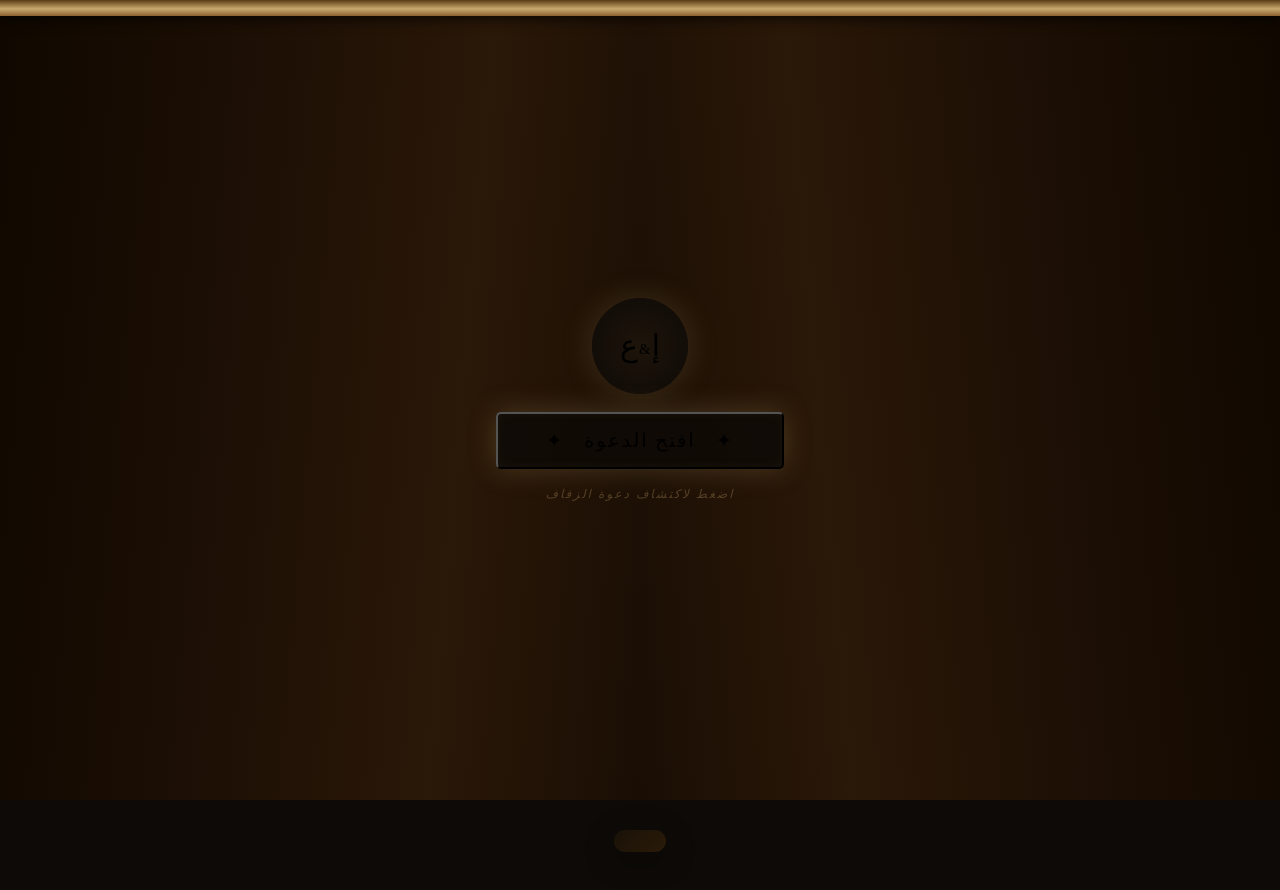
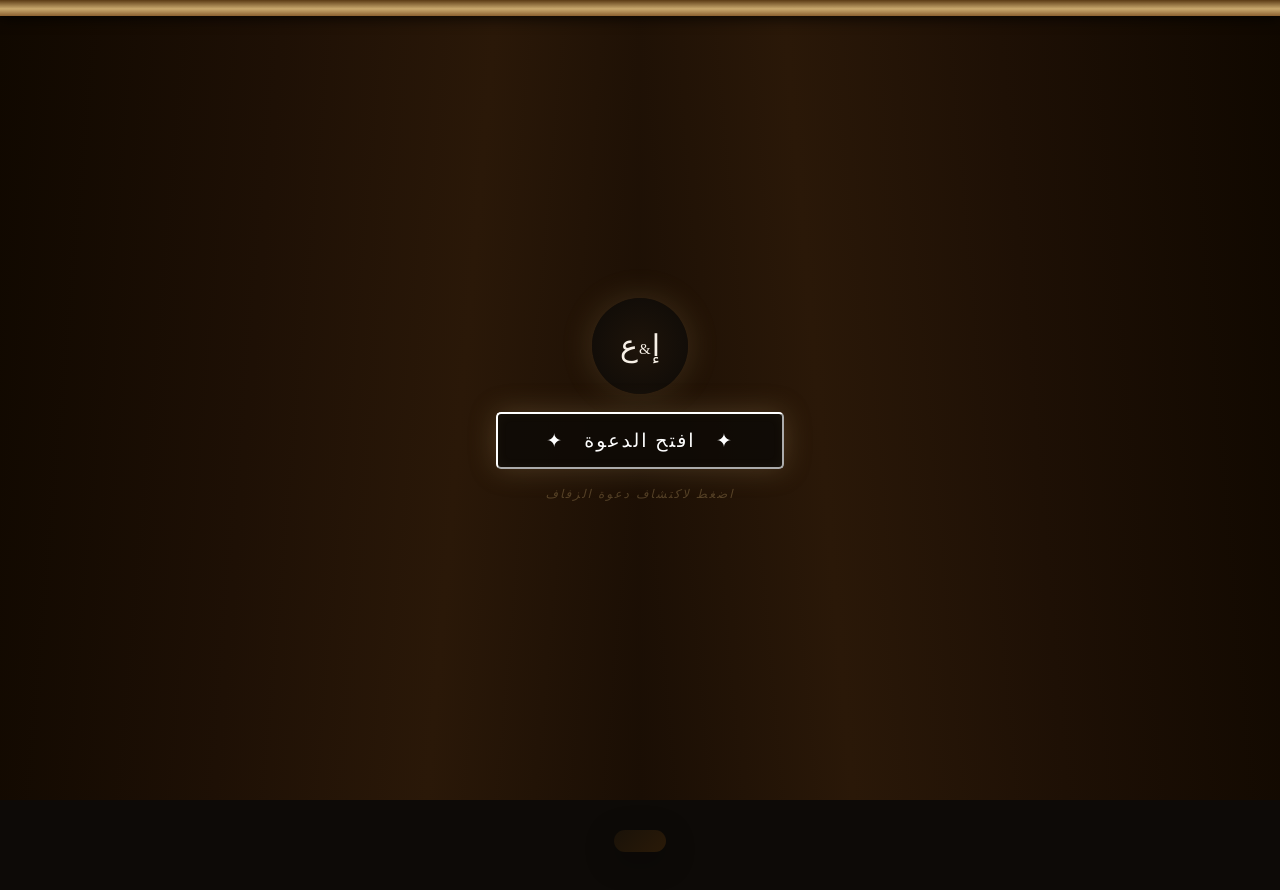
Before and after one commit to AlaaHabli/Invitations-card, a plain HTML site: page index.html in a window 1280 px wide. Drawn offline with Linux system fonts and the light colour scheme.

Commit message:
Update index.html

```diff
--- a/index.html
+++ b/index.html
@@ -3,13 +3,14 @@
 <html lang="ar" dir="rtl">
 <head>
 <meta charset="UTF-8"/>
+<meta name="color-scheme" content="dark"/>
 <meta name="viewport" content="width=device-width, initial-scale=1.0"/>
 <title>إسلام & علاء — ٢٣ يوليو ٢٠٢٦</title>
 <link href="https://fonts.googleapis.com/css2?family=Amiri:ital,wght@0,400;0,700;1,400&family=Cormorant+Garamond:ital,wght@0,300;0,400;1,300;1,400&family=Cinzel:wght@400;600&display=swap" rel="stylesheet"/>
 <style>
 *,*::before,*::after{box-sizing:border-box;margin:0;padding:0}
 :root{--gold:#C9A96E;--gold2:#E8D5A3;--dark:#0D0A07;--cream:#F7F0E6;--rose:#8B5E52}
-html,body{width:100%;min-height:100vh;background:var(--dark);font-family:'Amiri',serif;overflow-x:hidden}
+html,body{width:100%;min-height:100vh;background:#0D0A07 !important;background-color:#0D0A07 !important;color:#F7F0E6 !important;font-family:'Amiri',serif;overflow-x:hidden;color-scheme:dark;}
 
 /* ═══ CURTAIN SYSTEM ═══ */
 #curtain-overlay{
@@ -192,7 +193,7 @@ flex-shrink:0;
 </style>
 
 </head>
-<body>
+<body style="background:#0D0A07;background-color:#0D0A07;color:#F7F0E6;min-height:100vh;">
 
 <div id="curtain-rod"></div>
 <div id="cl"></div>
```
